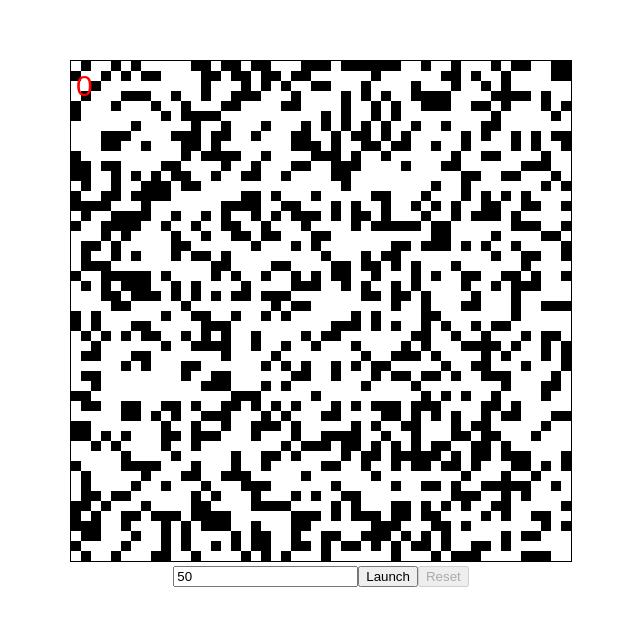
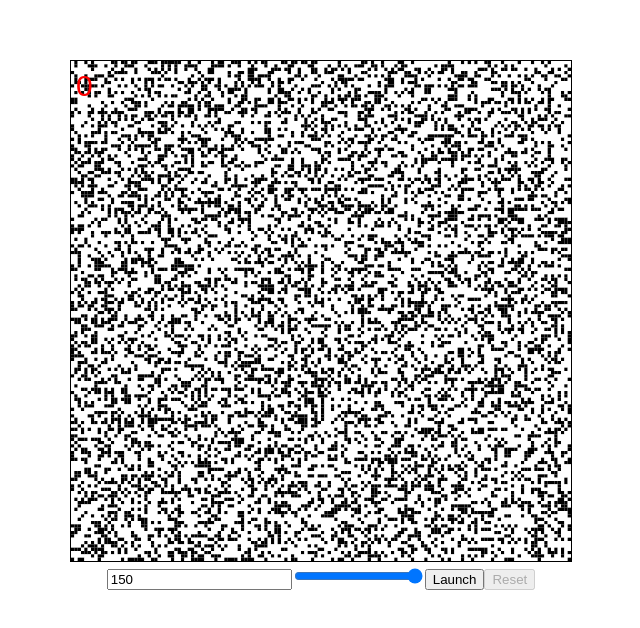
Before and after one commit to cr4ftx/gameoflife, a Vue app: page / in a window 1280 px wide. Shown: the top 628 px of the page, without its empty margins (319-959 px from the left). Built offline with nearby package versions, Linux system fonts and the light colour scheme.

Commit message:
ajout d'une range pour la vitesse

```diff
--- a/src/App.vue
+++ b/src/App.vue
@@ -8,7 +8,8 @@
         style="border: 1px solid black"
       ></canvas>
     </div>
-    <input type="text" v-model="gameSize">
+    <input type="text" v-model="gameSize" maxlength="3">
+    <input type="range" min="1" max="500" v-model="speed" class="slider" id="myRange">
     <button @click="generation" :disabled="disabled.launch">Launch</button>
     <button @click="reset" :disabled="disabled.reset">Reset</button>
   </div>
@@ -23,10 +24,11 @@ export default {
   data () {
     return {
       canvasSize: 500,
-      gameSize: 50,
-      gameOfLife: new GameOfLife(50),
+      gameSize: 150,
+      gameOfLife: new GameOfLife(150),
       timeout: null,
       count: 0,
+      speed: 500,
       disabled: {
         launch: false,
         reset: true
@@ -68,7 +70,7 @@ export default {
       clearTimeout(this.timeout)
       this.gameOfLife.generation()
       this.drawGameOfLife()
-      this.timeout = setTimeout(this.generation, 100)
+      this.timeout = setTimeout(this.generation, this.speed)
     },
 
     reset () {
```
